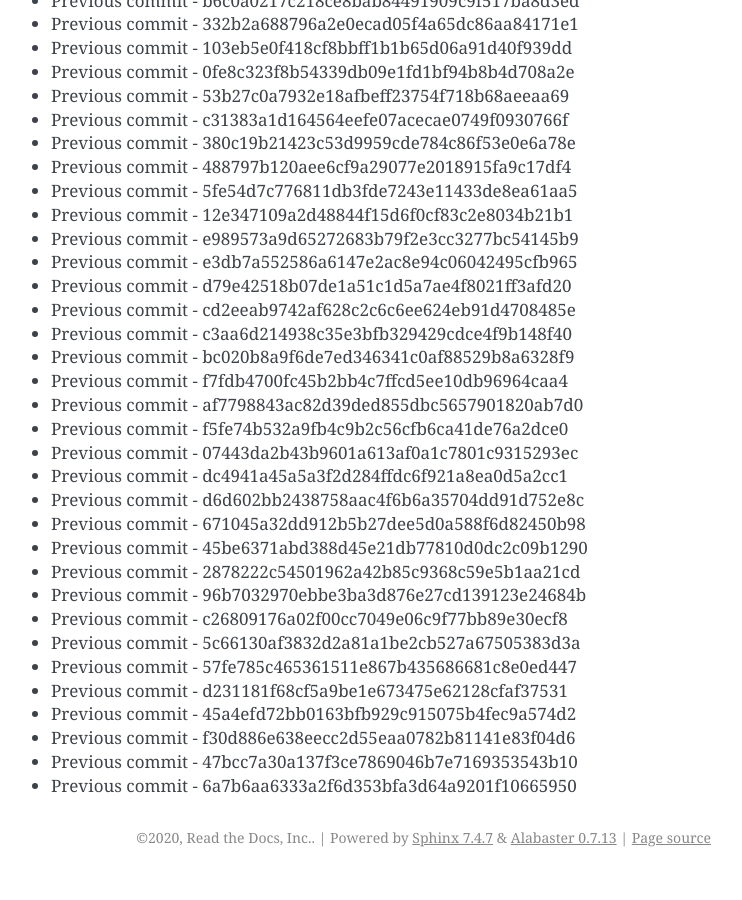
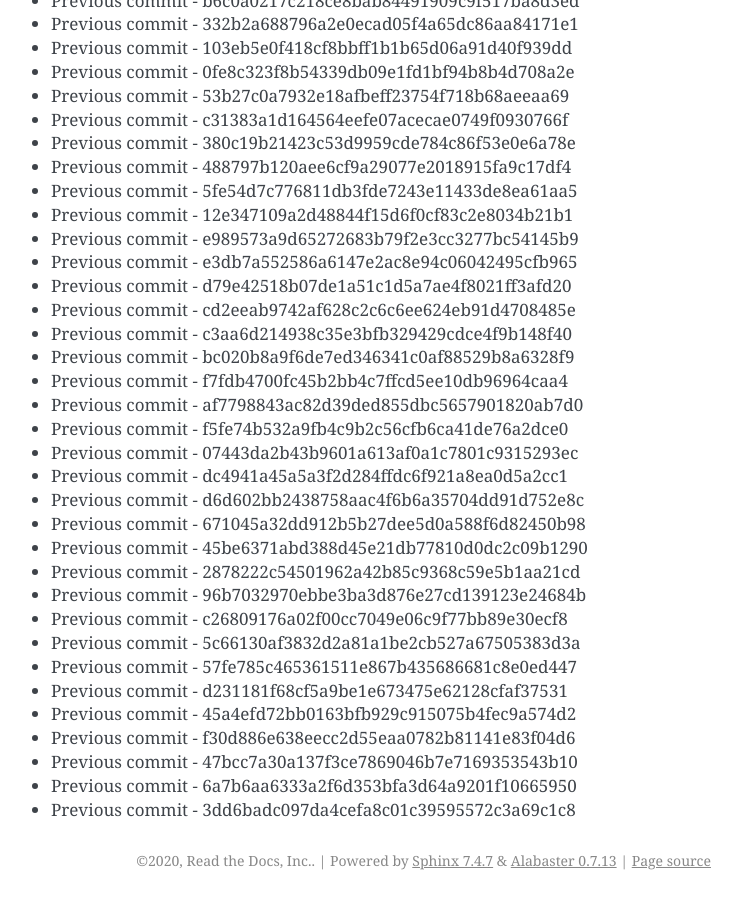
Before and after one commit to readthedocs/rtd-git-stresstest, a Sphinx documentation site: the page built from docs/updates.rst, in a window 1280 px wide and 900 px high, scrolled down 75282 px. Shown: the whole window, without its empty margins (399-1141 px from the left). Built offline with Sphinx 7.4.7, drawn with Linux system fonts in a browser that asks for light colours; before the commit the page ends 76159 px from its top, so only the background shows below that.

Commit message:
Generating commit from previous: 3dd6badc097da4cefa8c01c39595572c3a69c1c8

```diff
--- a/docs/updates.rst
+++ b/docs/updates.rst
@@ -3195,3 +3195,4 @@ It can be tested for any performance characteristics.
 * Previous commit - f30d886e638eecc2d55eaa0782b81141e83f04d6
 * Previous commit - 47bcc7a30a137f3ce7869046b7e7169353543b10
 * Previous commit - 6a7b6aa6333a2f6d353bfa3d64a9201f10665950
+* Previous commit - 3dd6badc097da4cefa8c01c39595572c3a69c1c8
```
